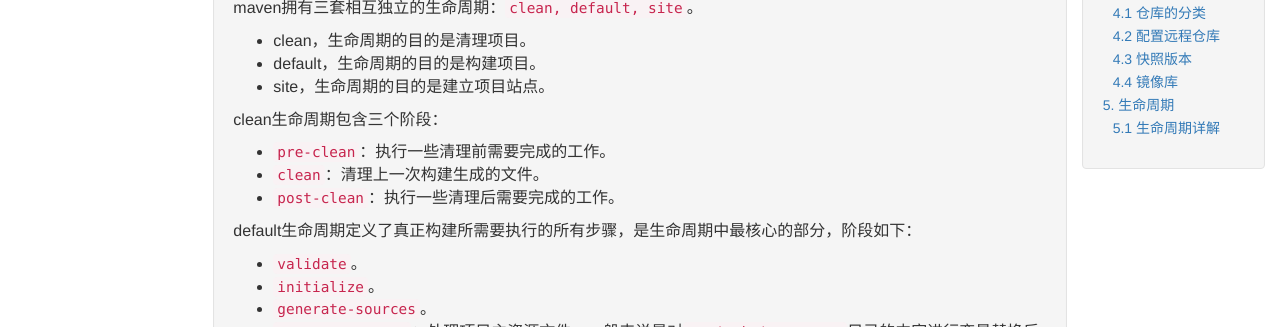
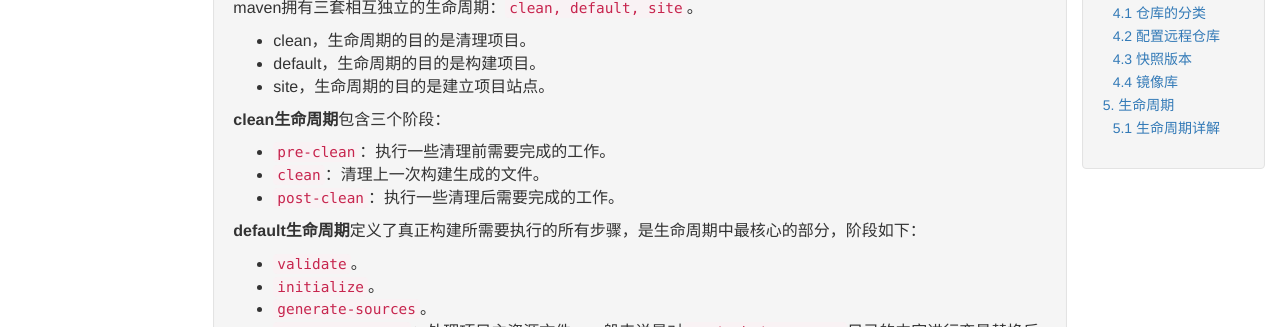
Before and after one commit to piaoyidaodi/piaoyidaodi.github.io, a Jekyll site: the page built from _posts/2018-03-27-learn-maven-II.md, in a window 1280 px wide and 900 px high, scrolled down 1859 px. Shown: the part 149-476 px from the top of the window. Built offline with Jekyll 4.4.1, drawn with Linux system fonts in a browser that asks for light colours.

Commit message:
day refine

```diff
--- a/_posts/2018-03-27-learn-maven-II.md
+++ b/_posts/2018-03-27-learn-maven-II.md
@@ -91,12 +91,12 @@
 - default，生命周期的目的是构建项目。
 - site，生命周期的目的是建立项目站点。
 
-clean生命周期包含三个阶段：
+**clean生命周期**包含三个阶段：
 - `pre-clean`：执行一些清理前需要完成的工作。
 - `clean`：清理上一次构建生成的文件。
 - `post-clean`：执行一些清理后需要完成的工作。
 
-default生命周期定义了真正构建所需要执行的所有步骤，是生命周期中最核心的部分，阶段如下：
+**default生命周期**定义了真正构建所需要执行的所有步骤，是生命周期中最核心的部分，阶段如下：
 - `validate`。
 - `initialize`。
 - `generate-sources`。
```
